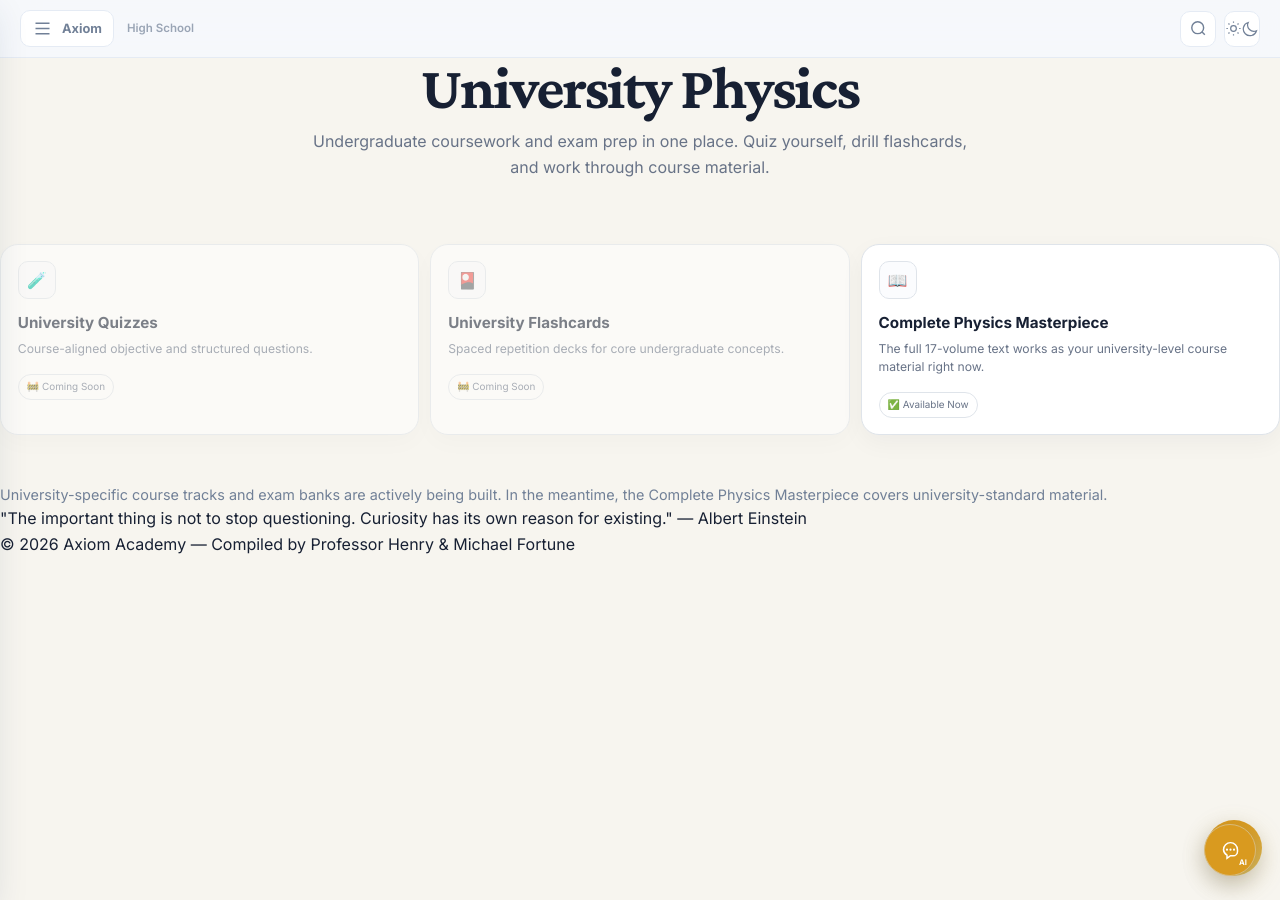
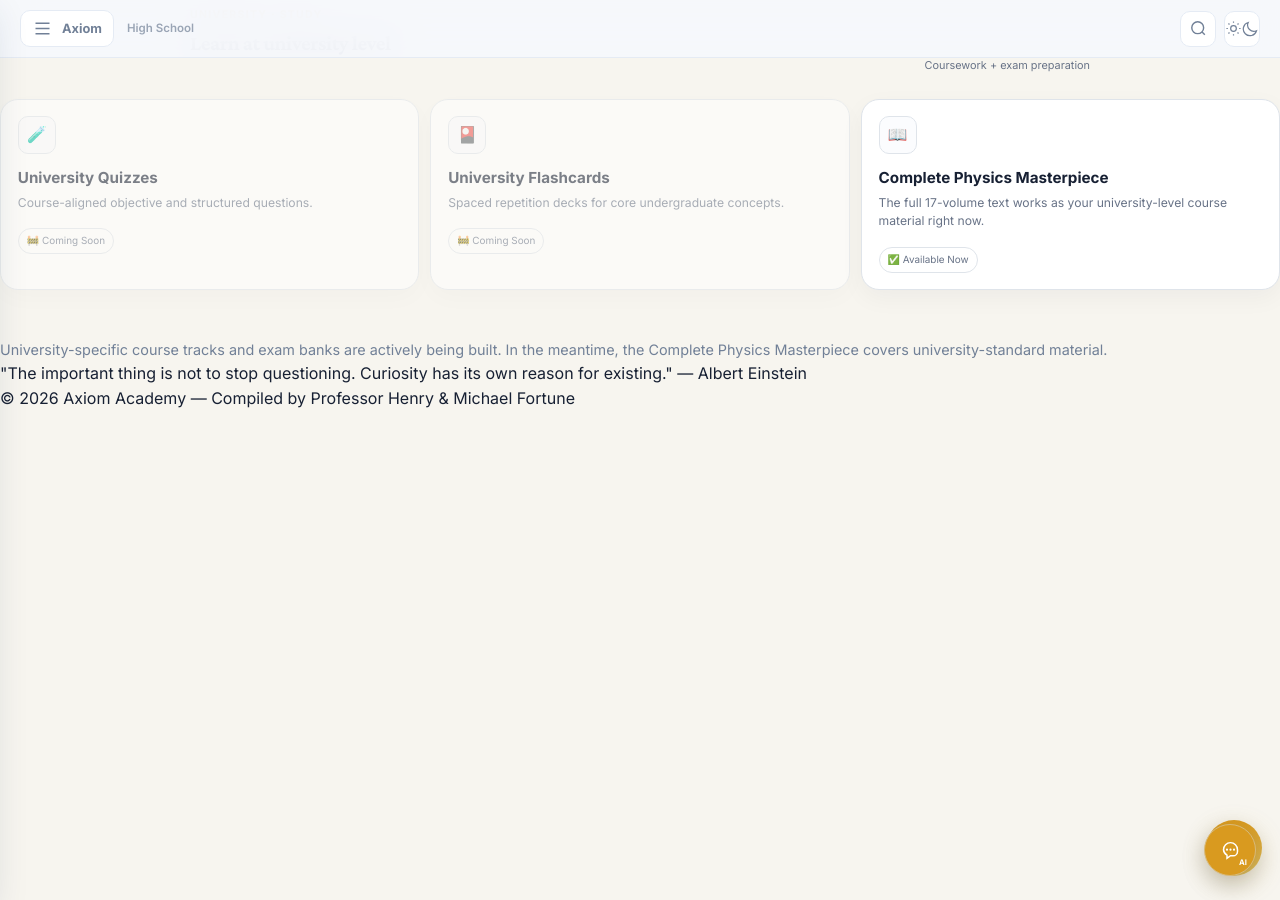
Before and after one commit to michaellegit28/axiom-academy, a Jekyll site: the page built from university/index.md, in a window 1280 px wide. Built offline with Jekyll 4.4.1, drawn with Linux system fonts in a browser that asks for light colours.

Commit message:
Remove oversized University page hero and tighten content start

```diff
--- a/university/index.md
+++ b/university/index.md
@@ -4,9 +4,14 @@ title: University — Courses & Exam Prep
 permalink: /university/
 ---
 
-<div class="landing-hero">
-  <h1>University Physics</h1>
-  <p>Undergraduate coursework and exam prep in one place. Quiz yourself, drill flashcards, and work through course material.</p>
+<div class="section-block page-content-start">
+  <div class="section-heading">
+    <div>
+      <span class="eyebrow">University · Study</span>
+      <h2>Learn at university level</h2>
+    </div>
+    <span class="section-note">Coursework + exam preparation</span>
+  </div>
 </div>
 
 <div class="track-selector">
```
